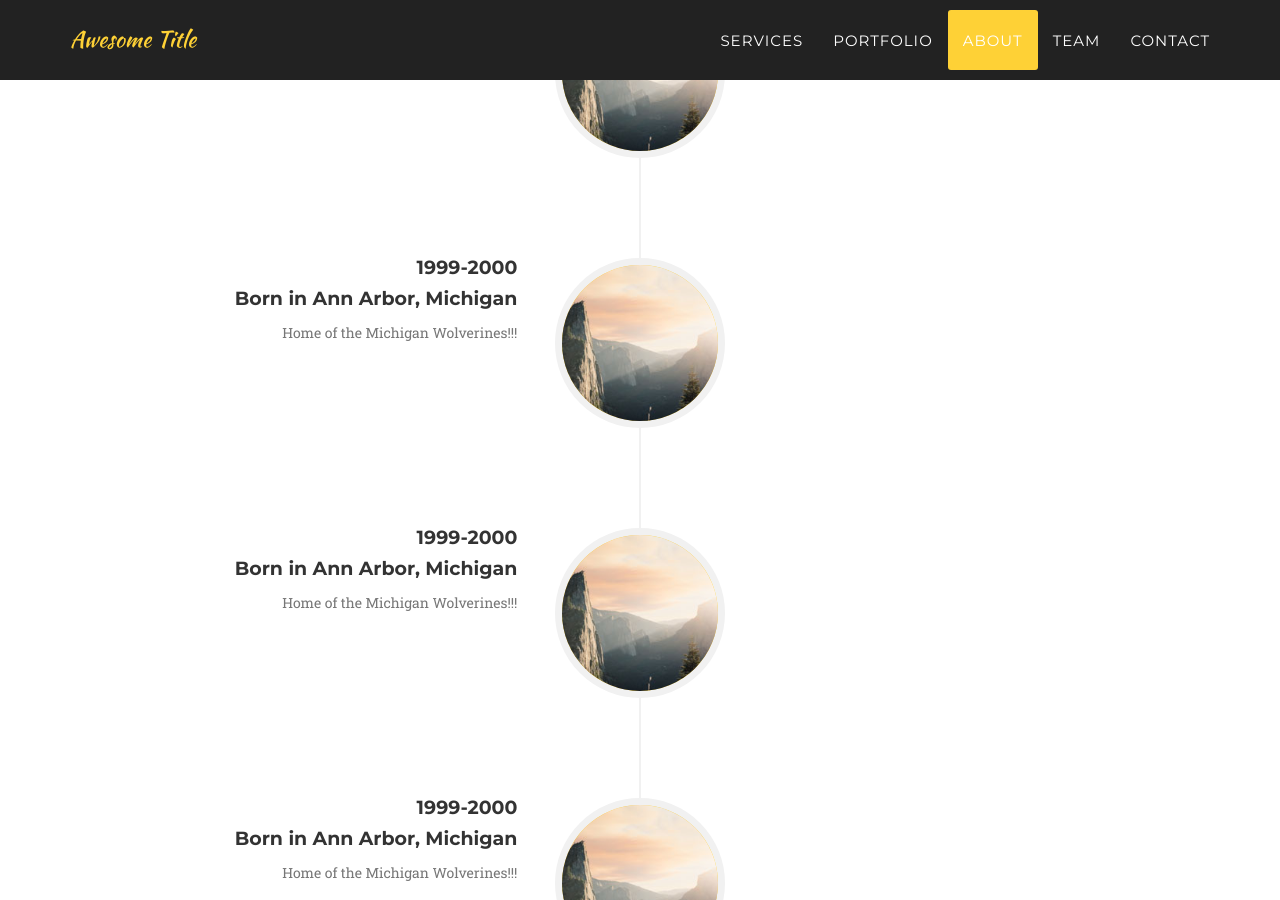
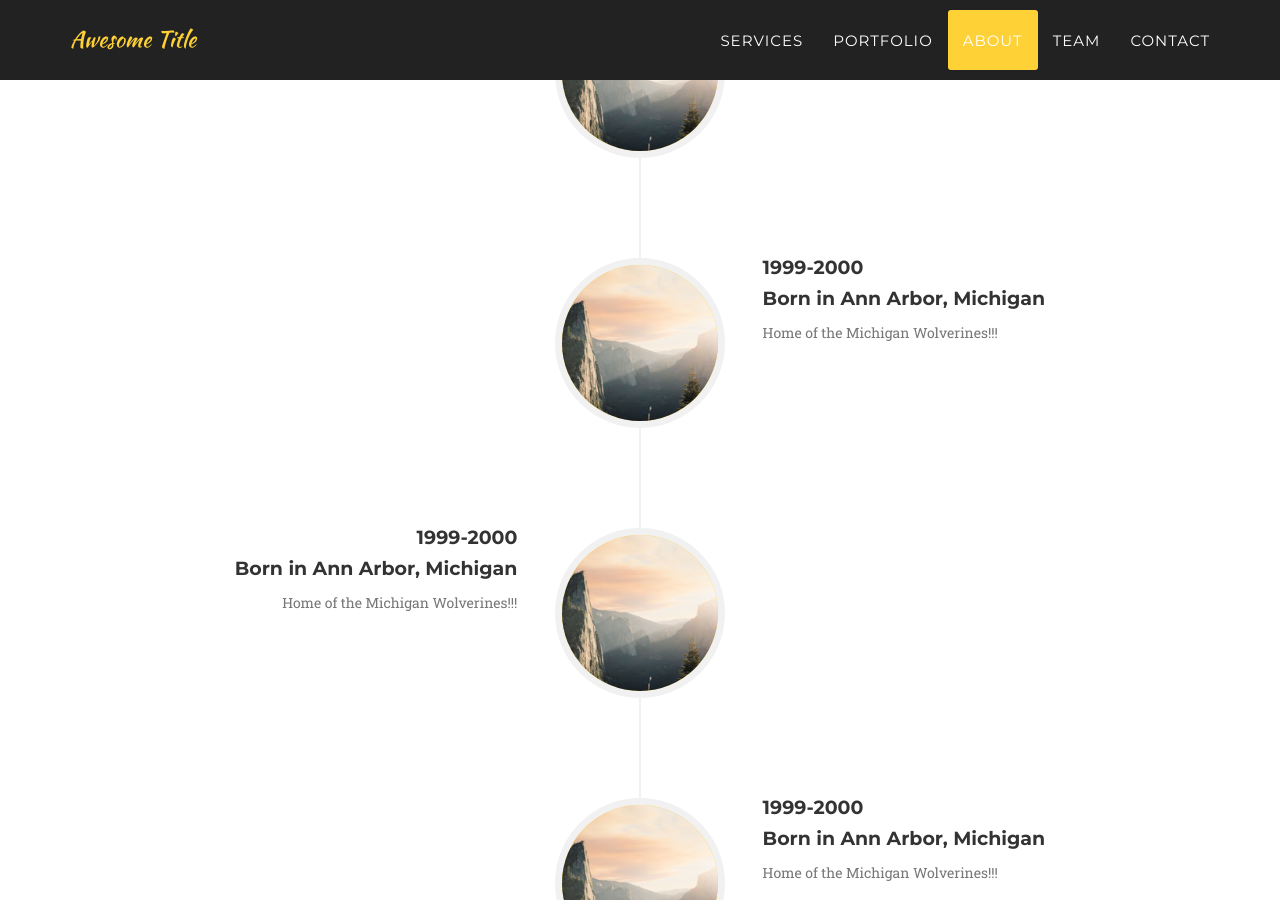
Before and after one commit to victorhaowang/victorhaowang.github.io, a Jekyll site: the page built from index.html, in a window 1280 px wide and 900 px high, scrolled down 3099 px. Built offline with Jekyll 4.4.1, drawn with Linux system fonts in a browser that asks for light colours; some web fonts are replaced.

Commit message:
changing the places where I moved to alternate

```diff
--- a/_includes/about.html
+++ b/_includes/about.html
@@ -11,6 +11,20 @@
                 <div class="col-lg-12">
                     <ul class="timeline">
                         <li>
+                            <div class="timeline-image">
+                                <img class="img-circle img-responsive" src="img/about/1.jpg" alt="">
+                            </div>
+                            <div class="timeline-panel">
+                                <div class="timeline-heading">
+                                    <h4>1999-2000</h4>
+                                    <h4 class="subheading">Born in Ann Arbor, Michigan</h4>
+                                </div>
+                                <div class="timeline-body">
+                                    <p class="text-muted">Home of the Michigan Wolverines!!!</p>
+                                </div>
+                            </div>
+                        </li>
+                        <li class="timeline-inverted">
                             <div class="timeline-image">
                                 <img class="img-circle img-responsive" src="img/about/1.jpg" alt="">
                             </div>
@@ -38,7 +52,7 @@
                                 </div>
                             </div>
                         </li>
-                        <li>
+                        <li class="timeline-inverted">
                             <div class="timeline-image">
                                 <img class="img-circle img-responsive" src="img/about/1.jpg" alt="">
                             </div>
@@ -66,7 +80,7 @@
                                 </div>
                             </div>
                         </li>
-                        <li>
+                        <li class="timeline-inverted">
                             <div class="timeline-image">
                                 <img class="img-circle img-responsive" src="img/about/1.jpg" alt="">
                             </div>
@@ -94,21 +108,7 @@
                                 </div>
                             </div>
                         </li>
-                        <li>
-                            <div class="timeline-image">
-                                <img class="img-circle img-responsive" src="img/about/1.jpg" alt="">
-                            </div>
-                            <div class="timeline-panel">
-                                <div class="timeline-heading">
-                                    <h4>1999-2000</h4>
-                                    <h4 class="subheading">Born in Ann Arbor, Michigan</h4>
-                                </div>
-                                <div class="timeline-body">
-                                    <p class="text-muted">Home of the Michigan Wolverines!!!</p>
-                                </div>
-                            </div>
-                        </li>
-                        <li>
+                        <li class="timeline-inverted">
                             <div class="timeline-image">
                                 <img class="img-circle img-responsive" src="img/about/1.jpg" alt="">
                             </div>
```
